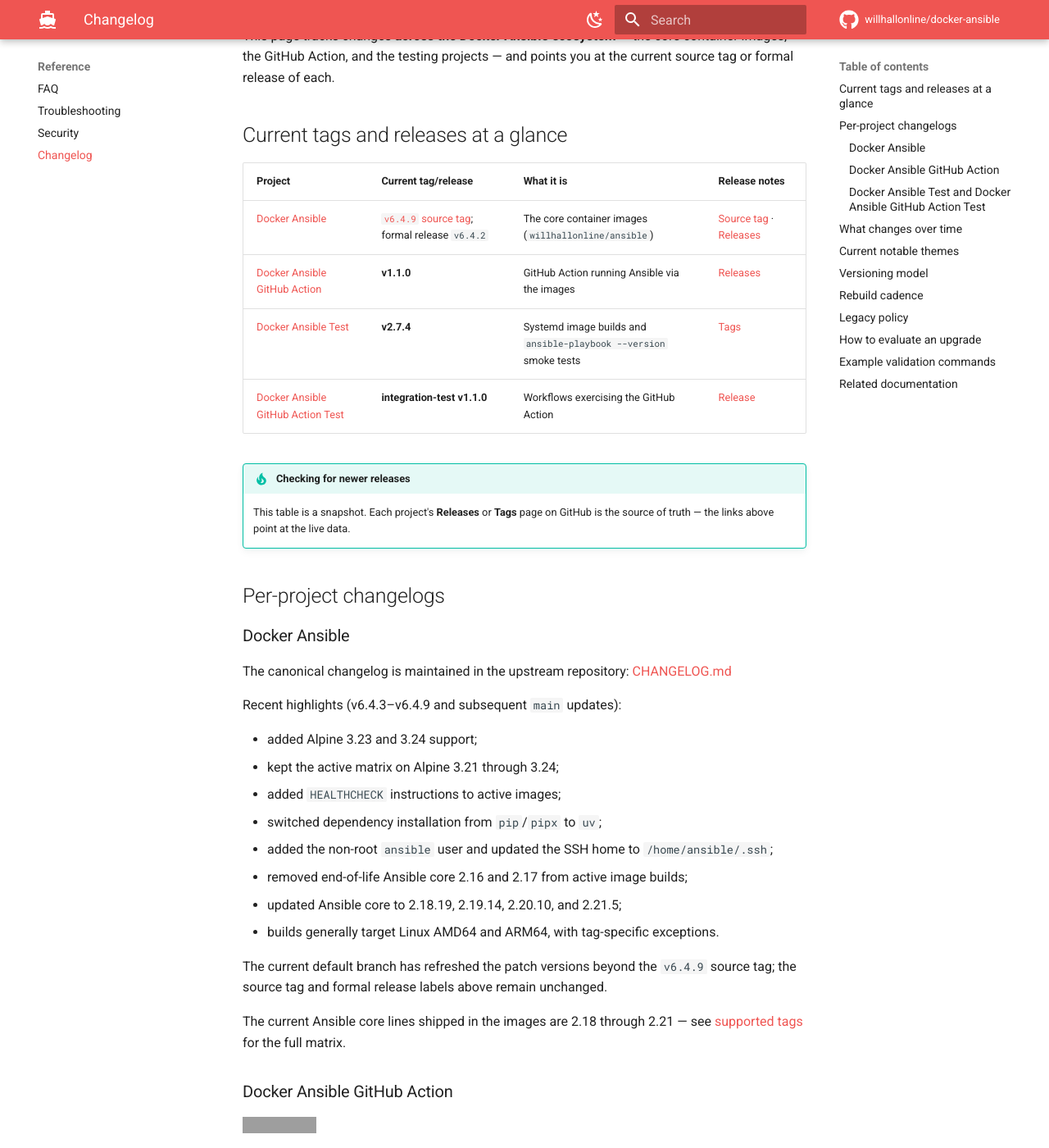
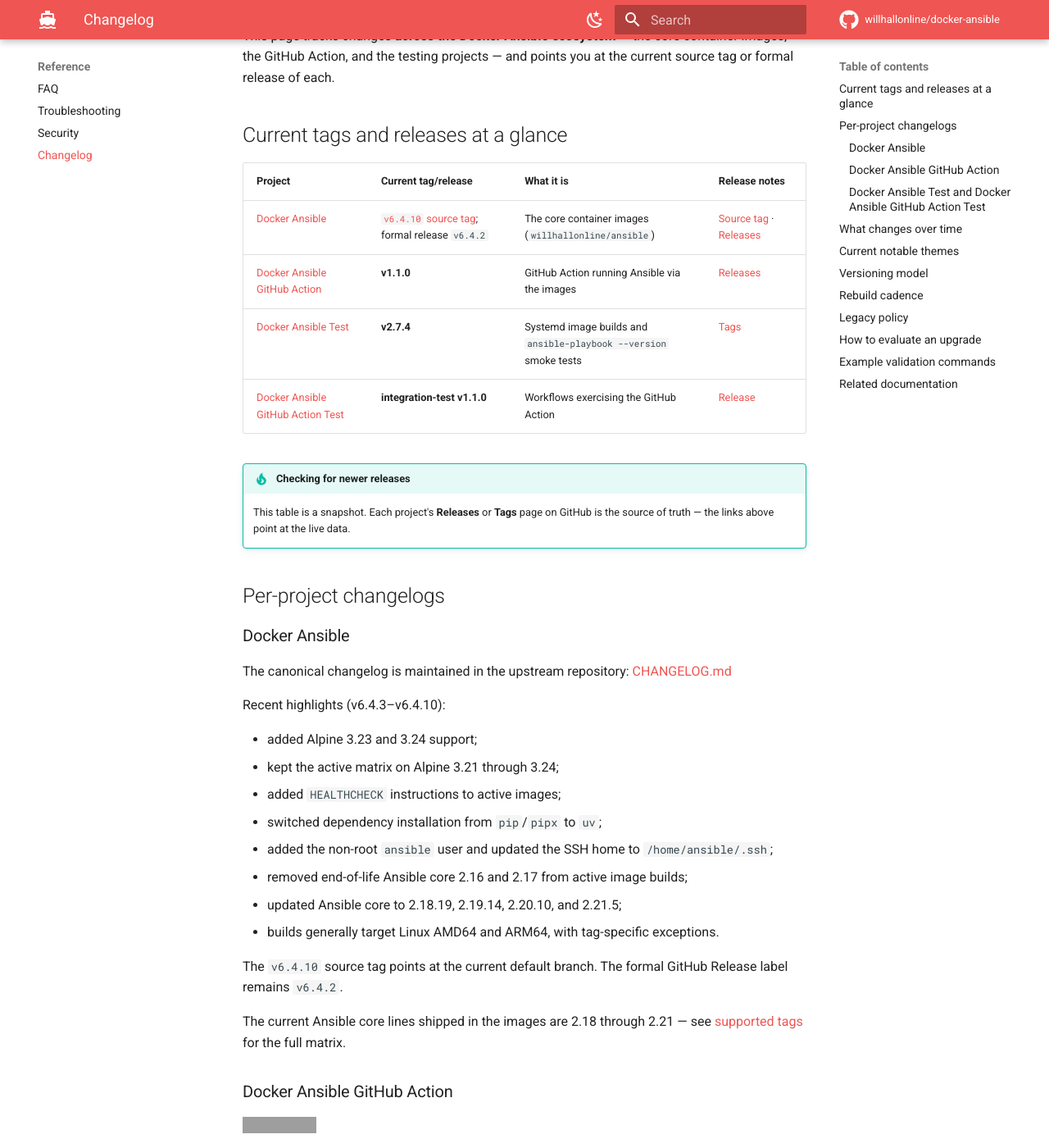
Before and after one commit to docker-ansible/docker-ansible.github.io, an MkDocs documentation site: the page built from docs/reference/changelog.md, in a window 1280 px wide and 1400 px high, scrolled down 197 px. Shown: the whole window at 82% size. Built offline with MkDocs 1.6.1 and Material for MkDocs 9.7.7, drawn with Linux system fonts in a browser that asks for light colours; comment, search, counter and statistics services are not loaded; grey boxes are pictures that could not be loaded.

Commit message:
docs: update core release tag
Co-authored-by: Copilot App <223556219+Copilot@users.noreply.github.com>

```diff
--- a/docs/reference/changelog.md
+++ b/docs/reference/changelog.md
@@ -8,7 +8,7 @@ at the current source tag or formal release of each.
 
 | Project | Current tag/release | What it is | Release notes |
 | --- | --- | --- | --- |
-| [Docker Ansible](https://github.com/willhallonline/docker-ansible) | [`v6.4.9` source tag](https://github.com/willhallonline/docker-ansible/tree/v6.4.9); formal release `v6.4.2` | The core container images (`willhallonline/ansible`) | [Source tag](https://github.com/willhallonline/docker-ansible/tree/v6.4.9) · [Releases](https://github.com/willhallonline/docker-ansible/releases) |
+| [Docker Ansible](https://github.com/willhallonline/docker-ansible) | [`v6.4.10` source tag](https://github.com/willhallonline/docker-ansible/tree/v6.4.10); formal release `v6.4.2` | The core container images (`willhallonline/ansible`) | [Source tag](https://github.com/willhallonline/docker-ansible/tree/v6.4.10) · [Releases](https://github.com/willhallonline/docker-ansible/releases) |
 | [Docker Ansible GitHub Action](https://github.com/willhallonline/docker-ansible-github-action) | **v1.1.0** | GitHub Action running Ansible via the images | [Releases](https://github.com/willhallonline/docker-ansible-github-action/releases) |
 | [Docker Ansible Test](https://github.com/willhallonline/docker-ansible-test) | **v2.7.4** | Systemd image builds and `ansible-playbook --version` smoke tests | [Tags](https://github.com/willhallonline/docker-ansible-test/tags) |
 | [Docker Ansible GitHub Action Test](https://github.com/willhallonline/docker-ansible-github-action-test) | **integration-test v1.1.0** | Workflows exercising the GitHub Action | [Release](https://github.com/willhallonline/docker-ansible-github-action-test/releases/tag/v1.1.0) |
@@ -24,7 +24,7 @@ at the current source tag or formal release of each.
 The canonical changelog is maintained in the upstream repository:
 [CHANGELOG.md](https://github.com/willhallonline/docker-ansible/blob/main/CHANGELOG.md)
 
-Recent highlights (v6.4.3–v6.4.9 and subsequent `main` updates):
+Recent highlights (v6.4.3–v6.4.10):
 
 - added Alpine 3.23 and 3.24 support;
 - kept the active matrix on Alpine 3.21 through 3.24;
@@ -36,9 +36,8 @@ Recent highlights (v6.4.3–v6.4.9 and subsequent `main` updates):
 - updated Ansible core to 2.18.19, 2.19.14, 2.20.10, and 2.21.5;
 - builds generally target Linux AMD64 and ARM64, with tag-specific exceptions.
 
-The current default branch has refreshed the patch versions beyond the
-`v6.4.9` source tag; the source tag and formal release labels above remain
-unchanged.
+The `v6.4.10` source tag points at the current default branch. The formal
+GitHub Release label remains `v6.4.2`.
 
 The current Ansible core lines shipped in the images are 2.18 through 2.21 —
 see [supported tags](../images/tags.md) for the full matrix.
```
Also changed, not shown: docs/index.md (+2 -2 lines), docs/projects/docker-ansible.md (+2 -2 lines), docs/projects/index.md (+1 -1 lines), docs/projects/testing.md (+1 -1 lines).
